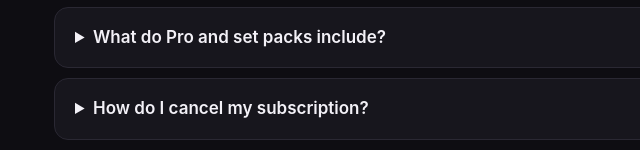
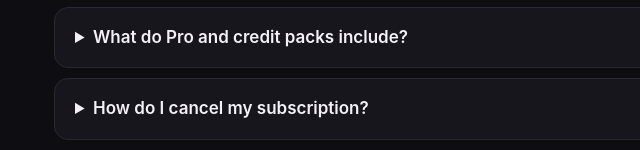
Before and after one commit to stevoleung852-creator/vibeset, a plain HTML site: page support.html in a window 1280 px wide. Shown: the part 814-964 px from the top of the page, 226-866 px from the left. Drawn offline with Linux system fonts and the light colour scheme.

Commit message:
Update support.html for Vibeset 1.1

```diff
--- a/support.html
+++ b/support.html
@@ -61,8 +61,8 @@
     </details>
 
     <details>
-      <summary>What do Pro and set packs include?</summary>
-      <p>New users get 2 free sets. <strong>Vibeset Pro</strong> (monthly or yearly) gives you 30 sets every month. <strong>Set packs</strong> add extra sets that never expire. Pro sets are used before pack sets. Prices are shown in the app.</p>
+      <summary>What do Pro and credit packs include?</summary>
+      <p>A new set costs 2 credits. Changes, extra icons and lock screens cost 1. New users get 2 free credits, enough for 1 set. <strong>Vibeset Pro</strong> (monthly or yearly) gives you 30 credits every month. <strong>Credit packs</strong> add extra credits that never expire. Pro credits are used before pack credits. Prices are shown in the app.</p>
     </details>
 
     <details>
```
